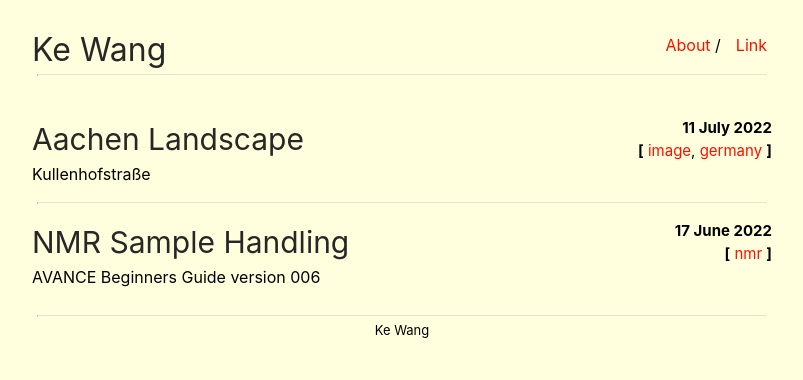
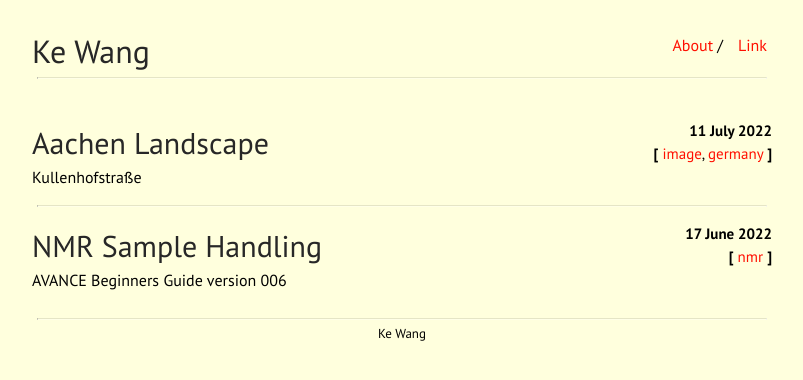
Before and after one commit to ekdc11/ekdc11.github.io, a Jekyll site: the page built from index.html, in a window 1280 px wide. Shown: the top 380 px of the page, without its empty margins (238-1041 px from the left). Built offline with Jekyll 4.4.1, drawn with Linux system fonts in a browser that asks for light colours.

Commit message:
Update main.scss

```diff
--- a/css/main.scss
+++ b/css/main.scss
@@ -13,7 +13,7 @@ $small-width: 480px;
 
 body {
     margin: 0;
-    font-family: "Inter";
+    font-family: "PT Sans";
     background-color: #FFFFDD;
     min-height: 100%;
 }
```
